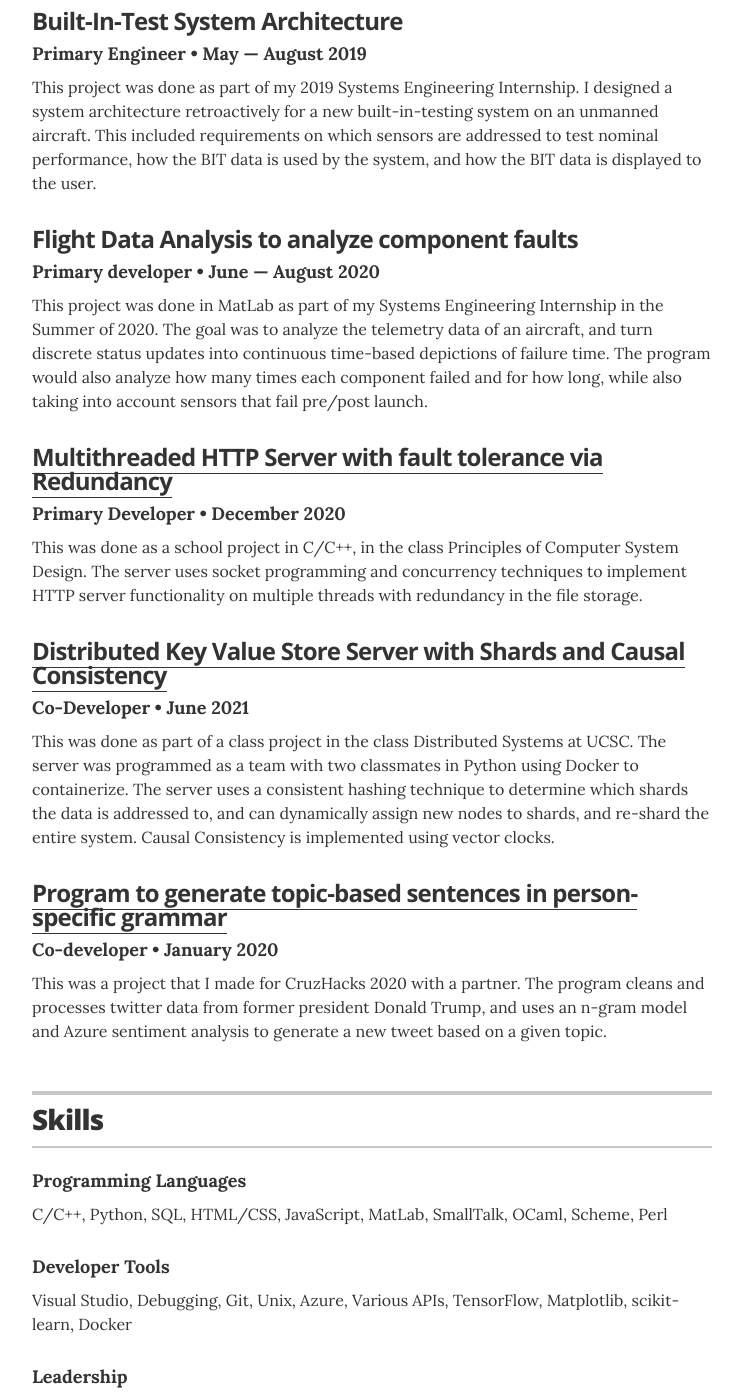
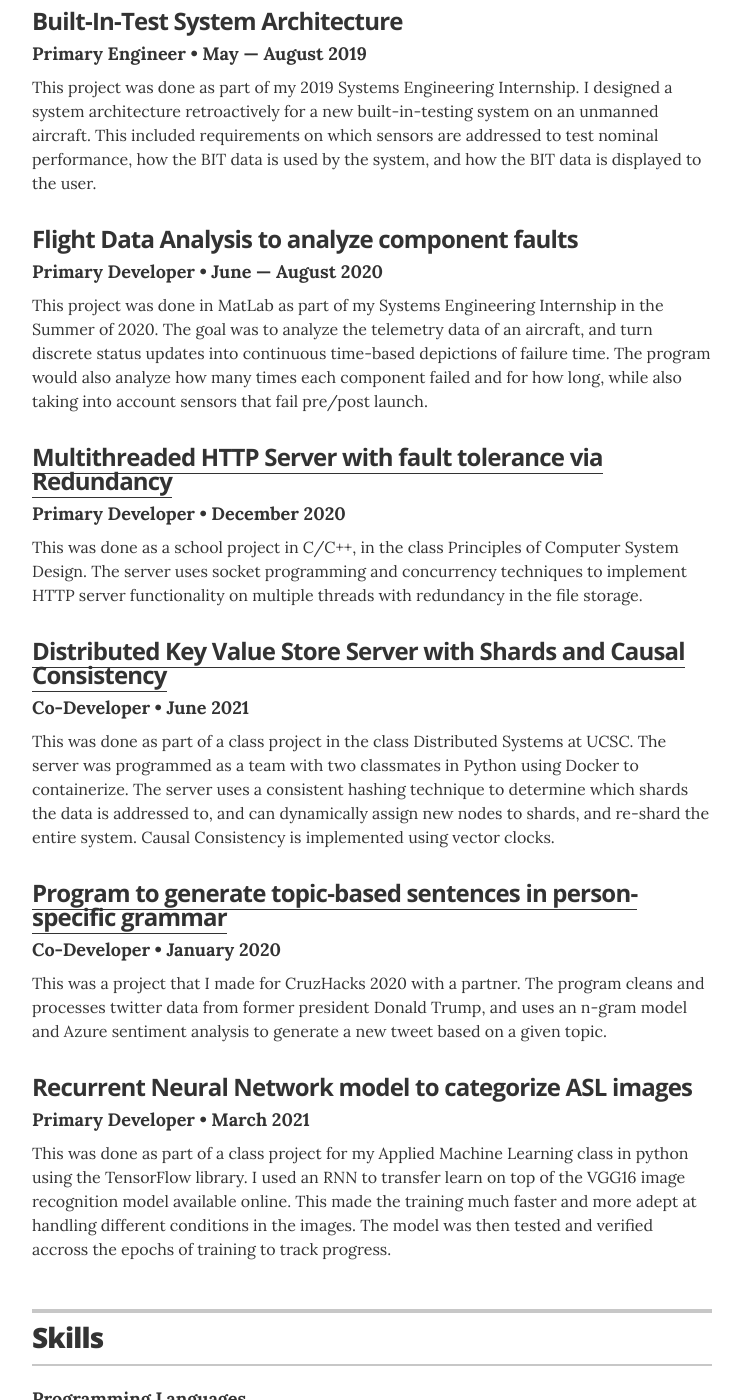
Before and after one commit to Garrett-Webb/Garrett-Webb.github.io, a Jekyll site: the page built from index.html, in a window 1280 px wide and 1400 px high, scrolled down 1419 px. Shown: the whole window, without its empty margins (268-1011 px from the left). Built offline with Jekyll 4.4.1, drawn with Linux system fonts in a browser that asks for light colours.

Commit message:
updating projects with ML project

```diff
--- a/_data/projects.yml
+++ b/_data/projects.yml
@@ -8,7 +8,7 @@
   description: This project was done as part of my 2019 Systems Engineering Internship. I designed a system architecture retroactively for a new built-in-testing system on an unmanned aircraft. This included requirements on which sensors are addressed to test nominal performance, how the BIT data is used by the system, and how the BIT data is displayed to the user.
 
 - project: Flight Data Analysis to analyze component faults
-  role: Primary developer
+  role: Primary Developer
   duration: June &mdash; August 2020
   # url: "#"
   description: This project was done in MatLab as part of my Systems Engineering Internship in the Summer of 2020. The goal was to analyze the telemetry data of an aircraft, and turn discrete status updates into continuous time-based depictions of failure time. The program would also analyze how many times each component failed and for how long, while also taking into account sensors that fail pre/post launch.
@@ -26,7 +26,13 @@
   description: This was done as part of a class project in the class Distributed Systems at UCSC. The server was programmed as a team with two classmates in Python using Docker to containerize. The server uses a consistent hashing technique to determine which shards the data is addressed to, and can dynamically assign new nodes to shards, and re-shard the entire system. Causal Consistency is implemented using vector clocks.
 
 - project: Program to generate topic-based sentences in person-specific grammar
-  role: Co-developer
+  role: Co-Developer
   duration: January 2020
   url: "https://github.com/Garrett-Webb/trumptweets"
   description: This was a project that I made for CruzHacks 2020 with a partner. The program cleans and processes twitter data from former president Donald Trump, and uses an n-gram model and Azure sentiment analysis to generate a new tweet based on a given topic.
+
+- project: Recurrent Neural Network model to categorize ASL images
+  role: Primary Developer
+  duration: March 2021
+  # url: "#"
+  description: This was done as part of a class project for my Applied Machine Learning class in python using the TensorFlow library. I used an RNN to transfer learn on top of the VGG16 image recognition model available online. This made the training much faster and more adept at handling different conditions in the images. The model was then tested and verified accross the epochs of training to track progress.
```
